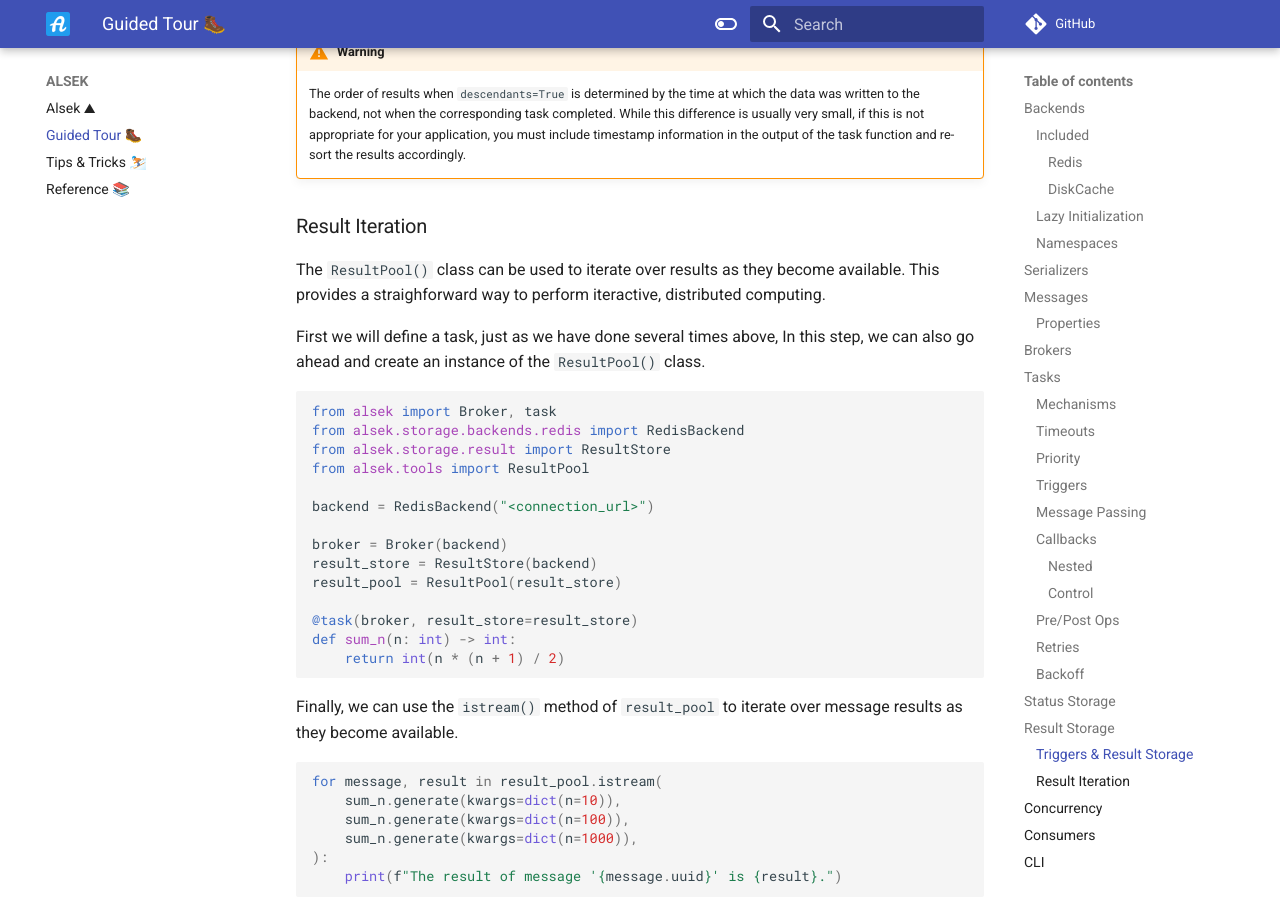
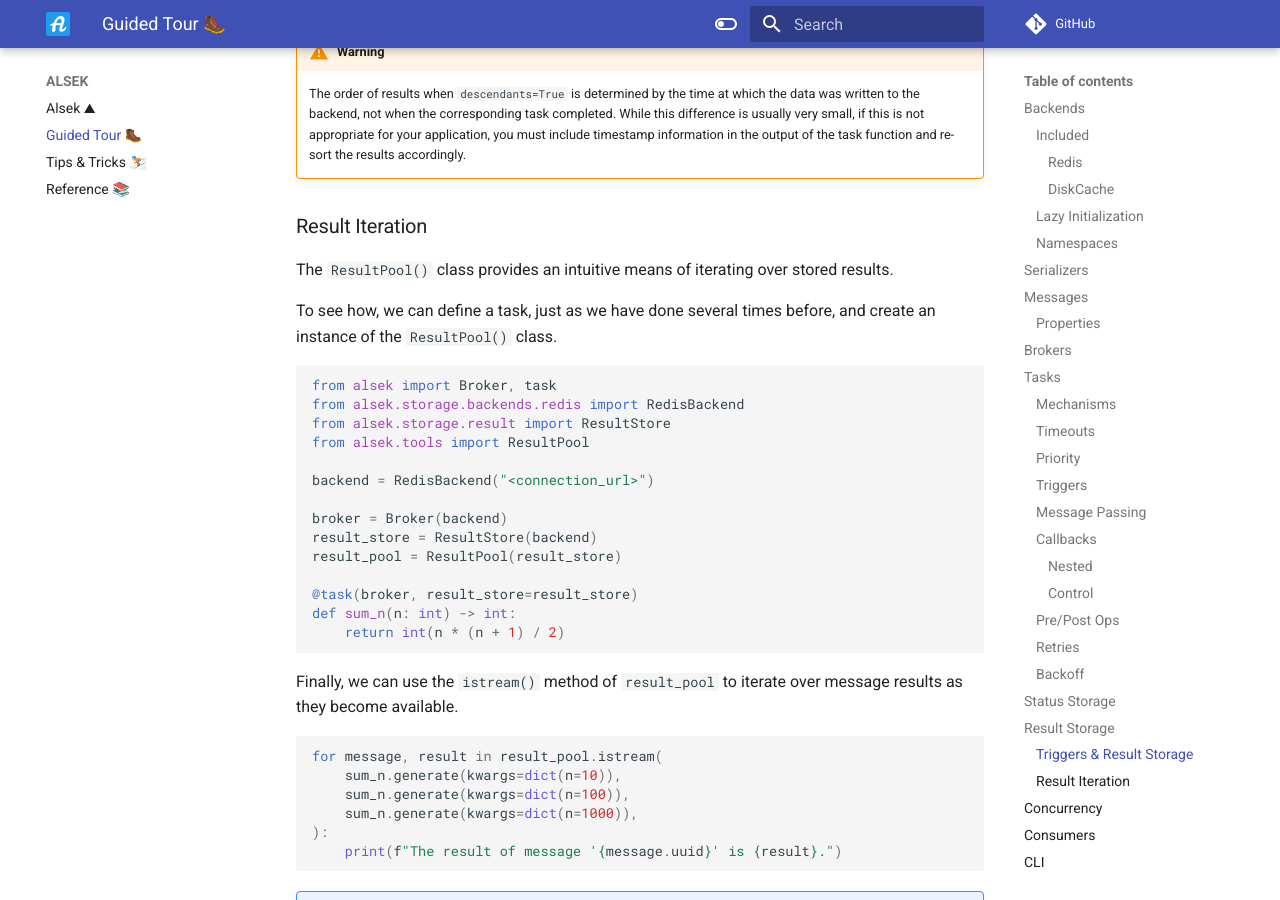
Before and after one commit to TariqAHassan/alsek, an MkDocs documentation site: the page built from docs/guided_tour.md, in a window 1280 px wide and 900 px high, scrolled down 14343 px. Built offline with MkDocs 1.6.1 and Material for MkDocs 9.7.7, drawn with Linux system fonts in a browser that asks for light colours; comment, search, counter and statistics services are not loaded.

Commit message:
Improve wording

````diff
--- a/docs/guided_tour.md
+++ b/docs/guided_tour.md
@@ -707,12 +707,11 @@ print(results)
 
 ### Result Iteration
 
-The `ResultPool()` class can be used to iterate over results as
-they become available. This provides a straighforward way to perform
-iteractive, distributed computing.
+The `ResultPool()` class provides an intuitive means of iterating over
+stored results.
 
-First we will define a task, just as we have done several times above,
-In this step, we can also go ahead and create an instance of the `ResultPool()` class.
+To see how, we can define a task, just as we have done several times before,
+and create an instance of the `ResultPool()` class.
 
 ```python
 from alsek import Broker, task
````
